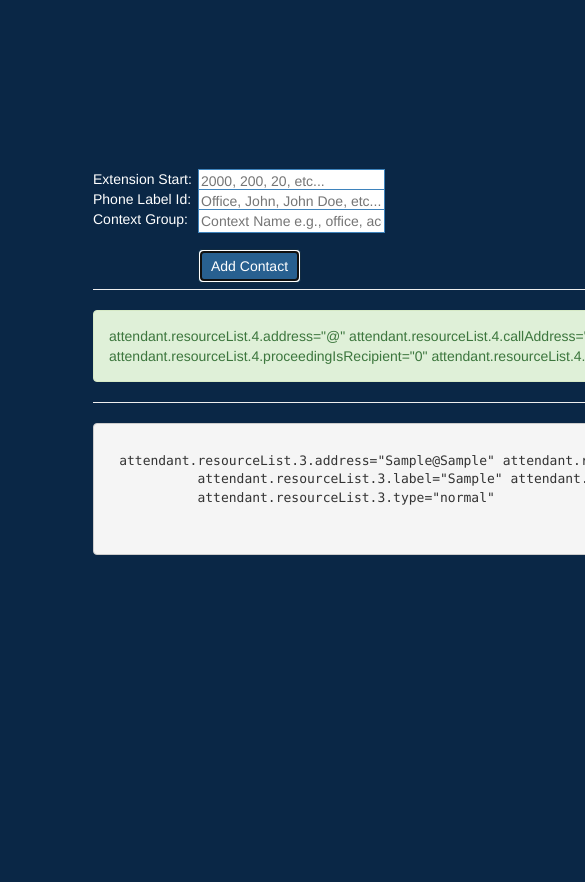
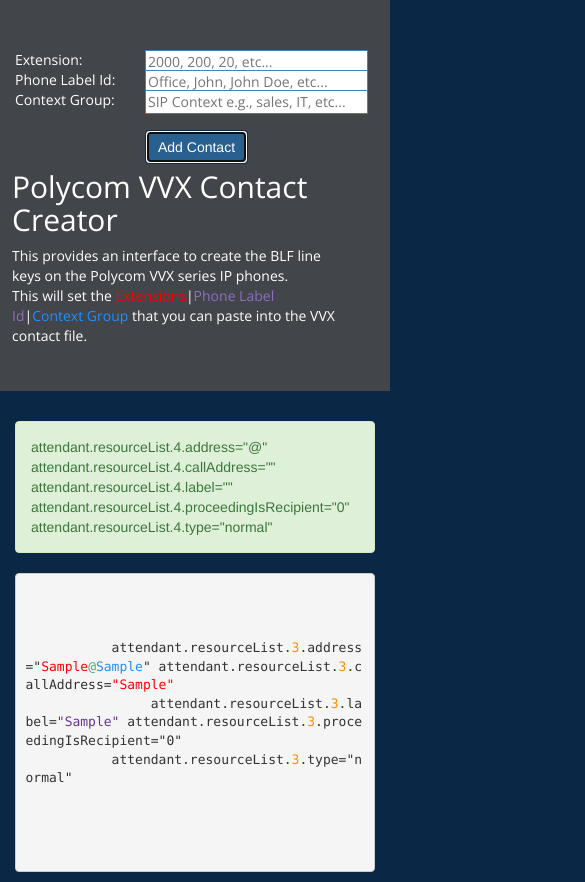
Before and after one commit to SethEarby/VVX-Contact-App, a plain HTML site: page index.html in a window 390 px wide. Both pictures are taken after typing "Sample", "Sample", "Sample" into the empty fields and a click on the input "Add Contact". Shown: the top 882 px of the page, 585 px wide, since content can reach past the window. Before the commit the page ends 844 px from the top, so only its background shows below. Drawn offline with nearby package versions, Linux system fonts and the light colour scheme.

Commit message:
Drastically improved responsive design and UI.

```diff
--- a/app.js
+++ b/app.js
@@ -1,13 +1,8 @@
-
-var app = angular.module('MyTutorialApp',[]);
-
-app.controller("MainController", function($scope){
+var app = angular.module('ContactController', []);
+app.controller("MainController", function ($scope) {
     $scope.num = 3;
     $scope.users = [];
-
-    $scope.addContact = function()
-    {
-
+    $scope.addContact = function () {
         $scope.users.push({
             Ext: $scope.Ext,
             name: $scope.name,
@@ -15,12 +10,10 @@ app.controller("MainController", function($scope){
             context: $scope.context
         });
         $scope.num++;
-        $scope.Ext ="";
-        $scope.name="";
-        $scope.context="";
+        $scope.Ext = "";
+        $scope.name = "";
+        $scope.context = "";
         console.log($scope.num);
         console.log($scope.name);
     }
 });
-
-$
--- a/index.html
+++ b/index.html
@@ -1,42 +1,69 @@
 <!DOCTYPE html>
 <html>
 <head>
+
+    <meta charset="utf-8">
+    <meta http-equiv="X-UA-Compatible" content="IE=edge">
+    <meta name="viewport" content="width=device-width, initial-scale=1">
+    <title>Polycom VVX Contact</title>
     <script src="https://ajax.googleapis.com/ajax/libs/angularjs/1.0.7/angular.min.js" type="text/javascript"></script>
-    <title>App</title>
     <!-- Latest compiled and minified CSS -->
     <link rel="stylesheet" href="//maxcdn.bootstrapcdn.com/bootstrap/3.2.0/css/bootstrap.min.css">
     <link rel="stylesheet" href="style.css"/>
     <script src="https://ajax.googleapis.com/ajax/libs/jquery/1.11.1/jquery.min.js"></script>
-    <script src="https://code.jquery.com/ui/1.10.3/jquery-ui.min.js"></script>
     <!-- Latest compiled and minified JavaScript -->
     <script src="//maxcdn.bootstrapcdn.com/bootstrap/3.2.0/js/bootstrap.min.js"></script>
     <script src="app.js"></script>
+    <!--[if lt IE 9]>
+    <script src="https://oss.maxcdn.com/html5shiv/3.7.2/html5shiv.min.js"></script>
+    <script src="https://oss.maxcdn.com/respond/1.4.2/respond.min.js"></script>
+    <![endif]-->
 </head>
 <body>
-<div class="container">
-    <div id='content' ng-app='MyTutorialApp' ng-controller='MainController'>
-        <form ng-submit="addContact()">
-            <div class="white">
-        Extension Start: <input type="text" required ng-model="Ext" placeholder="2000, 200, 20, etc..."><br/>
-        Phone Label Id: <input type="text" required ng-model="name" placeholder="Office, John, John Doe, etc..."><br/>
-        Context Group: <input type="text" required ng-model="context" placeholder="Context Name e.g., office, accounting, etc..."><br />
-        <br />
+<div id='content' ng-app='ContactController' ng-controller='MainController'>
+    <div class="jumbotron">
+        <div class="container">
+            <div class="col-sm-4" id="left">
+                <form ng-submit="addContact()">
+                    <div class="white">
+                        Extension: <input type="text" required ng-model="Ext"
+                                          placeholder="2000, 200, 20, etc..." size="25"><br/>
+                        Phone Label Id: <input type="text" required ng-model="name"
+                                               placeholder="Office, John, John Doe, etc..." size="25"><br/>
+                        Context Group: <input type="text" required ng-model="context"
+                                              placeholder="SIP Context e.g., sales, IT, etc..." size="25"><br/>
+                    </div>
+                    <br/>
+                    <input class="btn btn-primary" type="submit" value="Add Contact">
+                    <br />
+                </form>
             </div>
-            <input class="btn btn-primary" type="submit" value="Add Contact">
-        </form>
+            <div class="col-sm-6" id="right">
+                <h2 class="white">Polycom VVX Contact Creator</h2>
 
-        <br/>
-        <hr/>
-        <div id="data" class="alert alert-success" role="alert">
-            attendant.resourceList.{{num}}.address="{{Ext}}@{{context}}" attendant.resourceList.{{num}}.callAddress="{{Ext}}"
+                <p id="head">This provides an interface to create the BLF line keys on the Polycom VVX series IP
+                    phones.<br/> This will set the <span style="color: red;">Extensions</span>|<span
+                      style="color: #8e70c1">Phone Label Id</span>|<span
+                      style="color: dodgerblue">Context Group</span> that you can paste into the VVX contact file.
+                </p>
+            </div>
+        </div>
+    </div>
+    <div class="container" id="data">
+        <div class="alert alert-success" role="alert">
+            attendant.resourceList.{{num}}.address="{{Ext}}@{{context}}"
+            attendant.resourceList.{{num}}.callAddress="{{Ext}}"
             attendant.resourceList.{{num}}.label="{{name}}" attendant.resourceList.{{num}}.proceedingIsRecipient="0"
             attendant.resourceList.{{num}}.type="normal"
         </div>
-        <hr/>
-    <pre>
-        <div ng-repeat="user in users" >  attendant.resourceList.{{user.num}}.address="{{user.Ext}}@{{user.context}}" attendant.resourceList.{{user.num}}.callAddress="{{user.Ext}}"
-            attendant.resourceList.{{user.num}}.label="{{user.name}}" attendant.resourceList.{{user.num}}.proceedingIsRecipient="0"
-            attendant.resourceList.{{user.num}}.type="normal"</div>
+  <pre>
+        <code>
+            <div ng-repeat="user in users">
+           attendant.resourceList.<span style="color: darkorange">{{user.num}}</span>.address="<span style="color: red;">{{user.Ext}}</span><span style="color: mediumseagreen">@</span><span style="color: dodgerblue">{{user.context}}</span>" attendant.resourceList.<span style="color: darkorange">{{user.num}}</span>.callAddress=<span style="color: red;">"{{user.Ext}}"</span>
+                attendant.resourceList.<span style="color: darkorange">{{user.num}}</span>.label=<span style="color: #663399">"{{user.name}}"</span> attendant.resourceList.<span style="color: darkorange">{{user.num}}</span>.proceedingIsRecipient="0"
+           attendant.resourceList.<span style="color: darkorange">{{user.num}}</span>.type="normal"
+       </div>
+        </code>
         </pre>
     </div>
 </div>
--- a/style.css
+++ b/style.css
@@ -1,4 +1,10 @@
-.container {position: absolute; top: 20%; left: 20%}
-input{position: absolute; left: 120px; color: #000; border: 1px solid #3e83bc; }
-html{background: #0A2746;}
-.white{color: #fff;}
+@import url(//fonts.googleapis.com/css?family=Open+Sans:300italic,400italic,700italic,400,300,700);
+.container {overflow: hidden;}
+input{position: absolute; left: 130px; color: #000; border: 1px solid #3e83bc; }
+#head{color: #fff; font-family:"Open Sans","Helvetica Neue",Helvetica,Arial,sans-serif;font-weight:300; font-size: 1em;}
+body{background: #0A2746;}
+.white{color: #fff; font-family:"Open Sans","Helvetica Neue",Helvetica,Arial,sans-serif;font-weight:300;}
+h2{margin-top: 0; padding-top: 0;}
+.jumbotron{background: #424549;}
+#left{display: inline;}
+#right{float: right; right: 5%;}
```
Also changed, not shown: App.html (deleted, +0 -44 lines), 2 other files.
